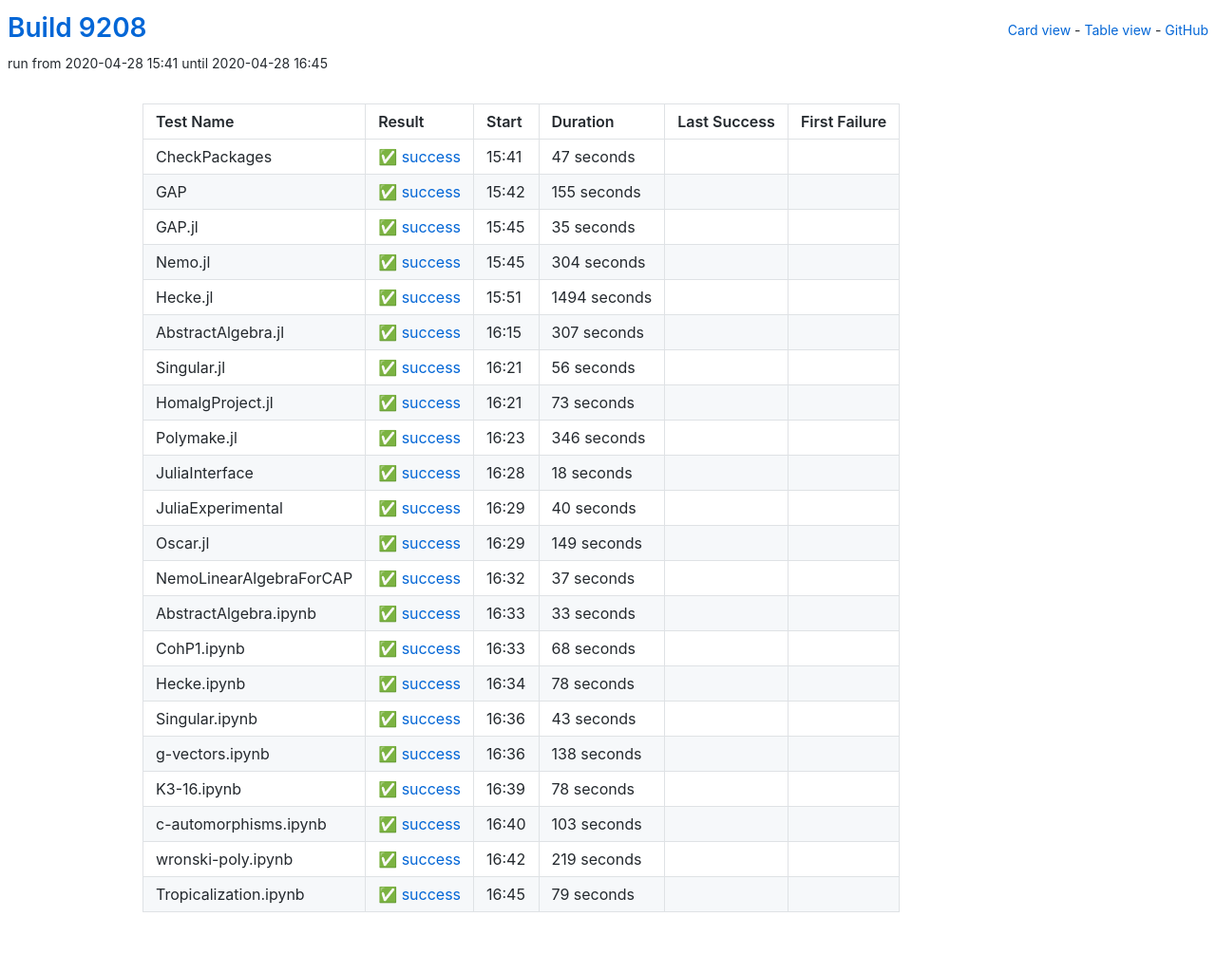
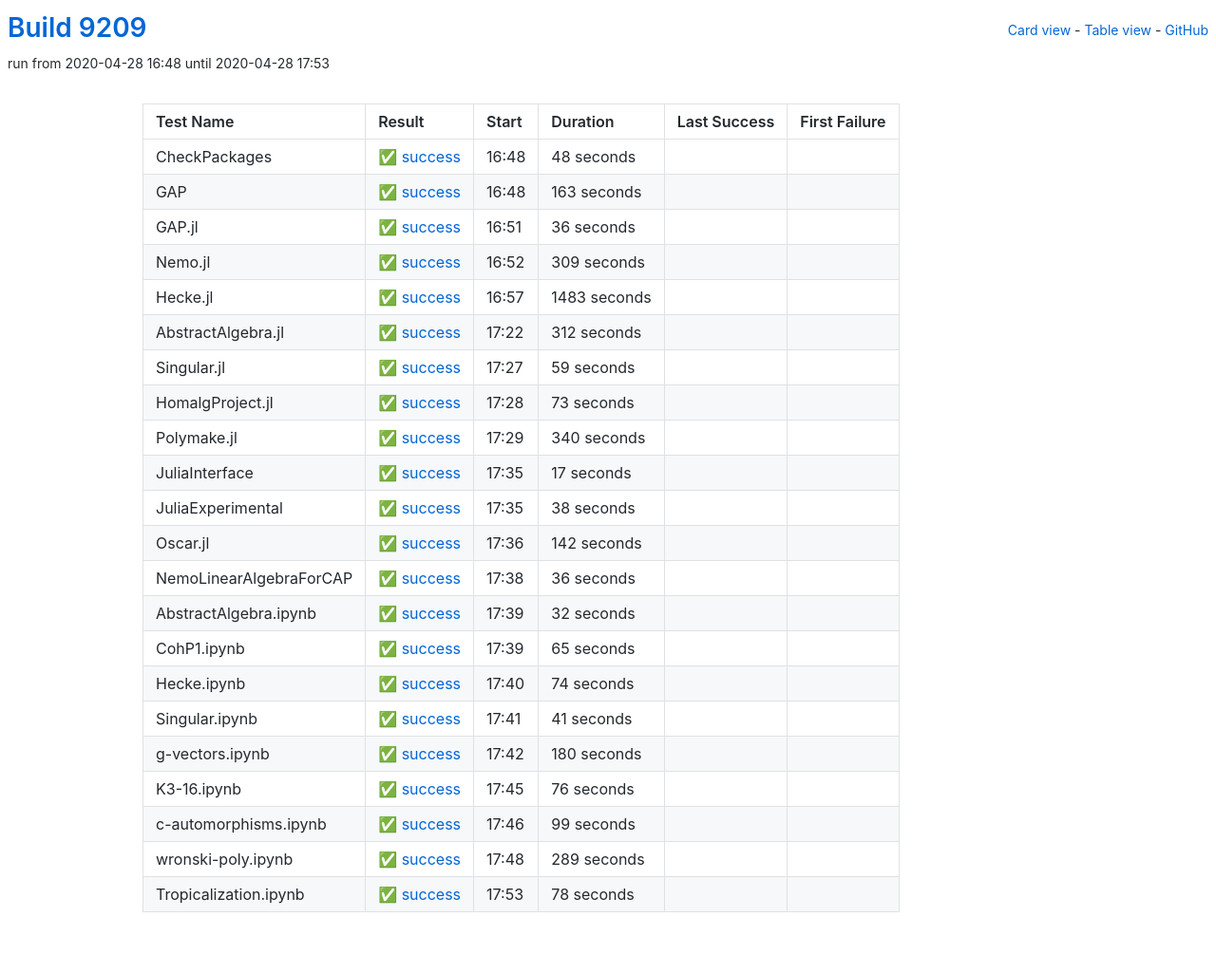
Before and after one commit to oscar-system/oscar-ci-status, a Jekyll site: the page built from table.html, in a window 1280 px wide. Shown: the whole page at 95% size. Built offline with Jekyll 4.4.1, drawn with Linux system fonts in a browser that asks for light colours.

Commit message:
Build 9209

```diff
--- a/_data/ci.yml
+++ b/_data/ci.yml
@@ -1,82 +1,82 @@
-build: 9208
-build_url: https://oscarci.mathematik.uni-kl.de/job/oscar/9208/
+build: 9209
+build_url: https://oscarci.mathematik.uni-kl.de/job/oscar/9209/
 job: oscar
 tests:
-- duration: 47
+- duration: 48
   exitcode: 0
   first_failure: false
   first_failure_url: null
   last_success: false
   last_success_url: null
-  log: https://oscarci.mathematik.uni-kl.de/job/oscar/9208/artifact/logs/build-9208/CheckPackages.log
+  log: https://oscarci.mathematik.uni-kl.de/job/oscar/9209/artifact/logs/build-9209/CheckPackages.log
   name: CheckPackages
-  start: 2020-04-28 15:41
+  start: 2020-04-28 16:48
   status: success
   success: true
-- duration: 155
+- duration: 163
   exitcode: 0
   first_failure: false
   first_failure_url: null
   last_success: false
   last_success_url: null
-  log: https://oscarci.mathematik.uni-kl.de/job/oscar/9208/artifact/logs/build-9208/GAP.log
+  log: https://oscarci.mathematik.uni-kl.de/job/oscar/9209/artifact/logs/build-9209/GAP.log
   name: GAP
-  start: 2020-04-28 15:42
+  start: 2020-04-28 16:48
   status: success
   success: true
-- duration: 35
+- duration: 36
   exitcode: 0
   first_failure: false
   first_failure_url: null
   last_success: false
   last_success_url: null
-  log: https://oscarci.mathematik.uni-kl.de/job/oscar/9208/artifact/logs/build-9208/GAP.jl.log
+  log: https://oscarci.mathematik.uni-kl.de/job/oscar/9209/artifact/logs/build-9209/GAP.jl.log
   name: GAP.jl
-  start: 2020-04-28 15:45
+  start: 2020-04-28 16:51
   status: success
   success: true
-- duration: 304
+- duration: 309
   exitcode: 0
   first_failure: false
   first_failure_url: null
   last_success: false
   last_success_url: null
-  log: https://oscarci.mathematik.uni-kl.de/job/oscar/9208/artifact/logs/build-9208/Nemo.jl.log
+  log: https://oscarci.mathematik.uni-kl.de/job/oscar/9209/artifact/logs/build-9209/Nemo.jl.log
   name: Nemo.jl
-  start: 2020-04-28 15:45
+  start: 2020-04-28 16:52
   status: success
   success: true
-- duration: 1494
+- duration: 1483
   exitcode: 0
   first_failure: false
   first_failure_url: null
   last_success: false
   last_success_url: null
-  log: https://oscarci.mathematik.uni-kl.de/job/oscar/9208/artifact/logs/build-9208/Hecke.jl.log
+  log: https://oscarci.mathematik.uni-kl.de/job/oscar/9209/artifact/logs/build-9209/Hecke.jl.log
   name: Hecke.jl
-  start: 2020-04-28 15:51
+  start: 2020-04-28 16:57
   status: success
   success: true
-- duration: 307
+- duration: 312
   exitcode: 0
   first_failure: false
   first_failure_url: null
   last_success: false
   last_success_url: null
-  log: https://oscarci.mathematik.uni-kl.de/job/oscar/9208/artifact/logs/build-9208/AbstractAlgebra.jl.log
+  log: https://oscarci.mathematik.uni-kl.de/job/oscar/9209/artifact/logs/build-9209/AbstractAlgebra.jl.log
   name: AbstractAlgebra.jl
-  start: 2020-04-28 16:15
+  start: 2020-04-28 17:22
   status: success
   success: true
-- duration: 56
+- duration: 59
   exitcode: 0
   first_failure: false
   first_failure_url: null
   last_success: false
   last_success_url: null
-  log: https://oscarci.mathematik.uni-kl.de/job/oscar/9208/artifact/logs/build-9208/Singular.jl.log
+  log: https://oscarci.mathematik.uni-kl.de/job/oscar/9209/artifact/logs/build-9209/Singular.jl.log
   name: Singular.jl
-  start: 2020-04-28 16:21
+  start: 2020-04-28 17:27
   status: success
   success: true
 - duration: 73
@@ -85,86 +85,152 @@ tests:
   first_failure_url: null
   last_success: false
   last_success_url: null
-  log: https://oscarci.mathematik.uni-kl.de/job/oscar/9208/artifact/logs/build-9208/HomalgProject.jl.log
+  log: https://oscarci.mathematik.uni-kl.de/job/oscar/9209/artifact/logs/build-9209/HomalgProject.jl.log
   name: HomalgProject.jl
-  start: 2020-04-28 16:21
+  start: 2020-04-28 17:28
   status: success
   success: true
-- duration: 346
+- duration: 340
   exitcode: 0
   first_failure: false
   first_failure_url: null
   last_success: false
   last_success_url: null
-  log: https://oscarci.mathematik.uni-kl.de/job/oscar/9208/artifact/logs/build-9208/Polymake.jl.log
+  log: https://oscarci.mathematik.uni-kl.de/job/oscar/9209/artifact/logs/build-9209/Polymake.jl.log
   name: Polymake.jl
-  start: 2020-04-28 16:23
+  start: 2020-04-28 17:29
   status: success
   success: true
-- duration: 18
+- duration: 17
   exitcode: 0
   first_failure: false
   first_failure_url: null
   last_success: false
   last_success_url: null
-  log: https://oscarci.mathematik.uni-kl.de/job/oscar/9208/artifact/logs/build-9208/JuliaInterface.log
+  log: https://oscarci.mathematik.uni-kl.de/job/oscar/9209/artifact/logs/build-9209/JuliaInterface.log
   name: JuliaInterface
-  start: 2020-04-28 16:28
+  start: 2020-04-28 17:35
   status: success
   success: true
-- duration: 40
+- duration: 38
   exitcode: 0
   first_failure: false
   first_failure_url: null
   last_success: false
   last_success_url: null
-  log: https://oscarci.mathematik.uni-kl.de/job/oscar/9208/artifact/logs/build-9208/JuliaExperimental.log
+  log: https://oscarci.mathematik.uni-kl.de/job/oscar/9209/artifact/logs/build-9209/JuliaExperimental.log
   name: JuliaExperimental
-  start: 2020-04-28 16:29
+  start: 2020-04-28 17:35
   status: success
   success: true
-- duration: 149
+- duration: 142
   exitcode: 0
   first_failure: false
   first_failure_url: null
   last_success: false
   last_success_url: null
-  log: https://oscarci.mathematik.uni-kl.de/job/oscar/9208/artifact/logs/build-9208/Oscar.jl.log
+  log: https://oscarci.mathematik.uni-kl.de/job/oscar/9209/artifact/logs/build-9209/Oscar.jl.log
   name: Oscar.jl
-  start: 2020-04-28 16:29
+  start: 2020-04-28 17:36
   status: success
   success: true
-- duration: 37
+- duration: 36
   exitcode: 0
   first_failure: false
   first_failure_url: null
   last_success: false
   last_success_url: null
-  log: https://oscarci.mathematik.uni-kl.de/job/oscar/9208/artifact/logs/build-9208/NemoLinearAlgebraForCAP.log
+  log: https://oscarci.mathematik.uni-kl.de/job/oscar/9209/artifact/logs/build-9209/NemoLinearAlgebraForCAP.log
   name: NemoLinearAlgebraForCAP
-  start: 2020-04-28 16:32
+  start: 2020-04-28 17:38
   status: success
   success: true
-- duration: 33
+- duration: 32
   exitcode: 0
   first_failure: false
   first_failure_url: null
   last_success: false
   last_success_url: null
-  log: https://oscarci.mathematik.uni-kl.de/job/oscar/9208/artifact/logs/build-9208/AbstractAlgebra.ipynb.log
+  log: https://oscarci.mathematik.uni-kl.de/job/oscar/9209/artifact/logs/build-9209/AbstractAlgebra.ipynb.log
   name: AbstractAlgebra.ipynb
-  start: 2020-04-28 16:33
+  start: 2020-04-28 17:39
   status: success
   success: true
-- duration: 68
+- duration: 65
   exitcode: 0
   first_failure: false
   first_failure_url: null
   last_success: false
   last_success_url: null
-  log: https://oscarci.mathematik.uni-kl.de/job/oscar/9208/artifact/logs/build-9208/CohP1.ipynb.log
+  log: https://oscarci.mathematik.uni-kl.de/job/oscar/9209/artifact/logs/build-9209/CohP1.ipynb.log
   name: CohP1.ipynb
-  start: 2020-04-28 16:33
+  start: 2020-04-28 17:39
+  status: success
+  success: true
+- duration: 74
+  exitcode: 0
+  first_failure: false
+  first_failure_url: null
+  last_success: false
+  last_success_url: null
+  log: https://oscarci.mathematik.uni-kl.de/job/oscar/9209/artifact/logs/build-9209/Hecke.ipynb.log
+  name: Hecke.ipynb
+  start: 2020-04-28 17:40
+  status: success
+  success: true
+- duration: 41
+  exitcode: 0
+  first_failure: false
+  first_failure_url: null
+  last_success: false
+  last_success_url: null
+  log: https://oscarci.mathematik.uni-kl.de/job/oscar/9209/artifact/logs/build-9209/Singular.ipynb.log
+  name: Singular.ipynb
+  start: 2020-04-28 17:41
+  status: success
+  success: true
+- duration: 180
+  exitcode: 0
+  first_failure: false
+  first_failure_url: null
+  last_success: false
+  last_success_url: null
+  log: https://oscarci.mathematik.uni-kl.de/job/oscar/9209/artifact/logs/build-9209/g-vectors.ipynb.log
+  name: g-vectors.ipynb
+  start: 2020-04-28 17:42
+  status: success
+  success: true
+- duration: 76
+  exitcode: 0
+  first_failure: false
+  first_failure_url: null
+  last_success: false
+  last_success_url: null
+  log: https://oscarci.mathematik.uni-kl.de/job/oscar/9209/artifact/logs/build-9209/K3-16.ipynb.log
+  name: K3-16.ipynb
+  start: 2020-04-28 17:45
+  status: success
+  success: true
+- duration: 99
+  exitcode: 0
+  first_failure: false
+  first_failure_url: null
+  last_success: false
+  last_success_url: null
+  log: https://oscarci.mathematik.uni-kl.de/job/oscar/9209/artifact/logs/build-9209/c-automorphisms.ipynb.log
+  name: c-automorphisms.ipynb
+  start: 2020-04-28 17:46
+  status: success
+  success: true
+- duration: 289
+  exitcode: 0
+  first_failure: false
+  first_failure_url: null
+  last_success: false
+  last_success_url: null
+  log: https://oscarci.mathematik.uni-kl.de/job/oscar/9209/artifact/logs/build-9209/wronski-poly.ipynb.log
+  name: wronski-poly.ipynb
+  start: 2020-04-28 17:48
   status: success
   success: true
 - duration: 78
@@ -173,74 +239,8 @@ tests:
   first_failure_url: null
   last_success: false
   last_success_url: null
-  log: https://oscarci.mathematik.uni-kl.de/job/oscar/9208/artifact/logs/build-9208/Hecke.ipynb.log
-  name: Hecke.ipynb
-  start: 2020-04-28 16:34
+  log: https://oscarci.mathematik.uni-kl.de/job/oscar/9209/artifact/logs/build-9209/Tropicalization.ipynb.log
+  name: Tropicalization.ipynb
+  start: 2020-04-28 17:53
   status: success
   success: true
-- duration: 43
-  exitcode: 0
-  first_failure: false
-  first_failure_url: null
-  last_success: false
-  last_success_url: null
-  log: https://oscarci.mathematik.uni-kl.de/job/oscar/9208/artifact/logs/build-9208/Singular.ipynb.log
-  name: Singular.ipynb
-  start: 2020-04-28 16:36
-  status: success
-  success: true
-- duration: 138
-  exitcode: 0
-  first_failure: false
-  first_failure_url: null
-  last_success: false
-  last_success_url: null
-  log: https://oscarci.mathematik.uni-kl.de/job/oscar/9208/artifact/logs/build-9208/g-vectors.ipynb.log
-  name: g-vectors.ipynb
-  start: 2020-04-28 16:36
-  status: success
-  success: true
-- duration: 78
-  exitcode: 0
-  first_failure: false
-  first_failure_url: null
-  last_success: false
-  last_success_url: null
-  log: https://oscarci.mathematik.uni-kl.de/job/oscar/9208/artifact/logs/build-9208/K3-16.ipynb.log
-  name: K3-16.ipynb
-  start: 2020-04-28 16:39
-  status: success
-  success: true
-- duration: 103
-  exitcode: 0
-  first_failure: false
-  first_failure_url: null
-  last_success: false
-  last_success_url: null
-  log: https://oscarci.mathematik.uni-kl.de/job/oscar/9208/artifact/logs/build-9208/c-automorphisms.ipynb.log
-  name: c-automorphisms.ipynb
-  start: 2020-04-28 16:40
-  status: success
-  success: true
-- duration: 219
-  exitcode: 0
-  first_failure: false
-  first_failure_url: null
-  last_success: false
-  last_success_url: null
-  log: https://oscarci.mathematik.uni-kl.de/job/oscar/9208/artifact/logs/build-9208/wronski-poly.ipynb.log
-  name: wronski-poly.ipynb
-  start: 2020-04-28 16:42
-  status: success
-  success: true
-- duration: 79
-  exitcode: 0
-  first_failure: false
-  first_failure_url: null
-  last_success: false
-  last_success_url: null
-  log: https://oscarci.mathematik.uni-kl.de/job/oscar/9208/artifact/logs/build-9208/Tropicalization.ipynb.log
-  name: Tropicalization.ipynb
-  start: 2020-04-28 16:45
-  status: success
-  success: true
```
Also changed, not shown: README.md.
